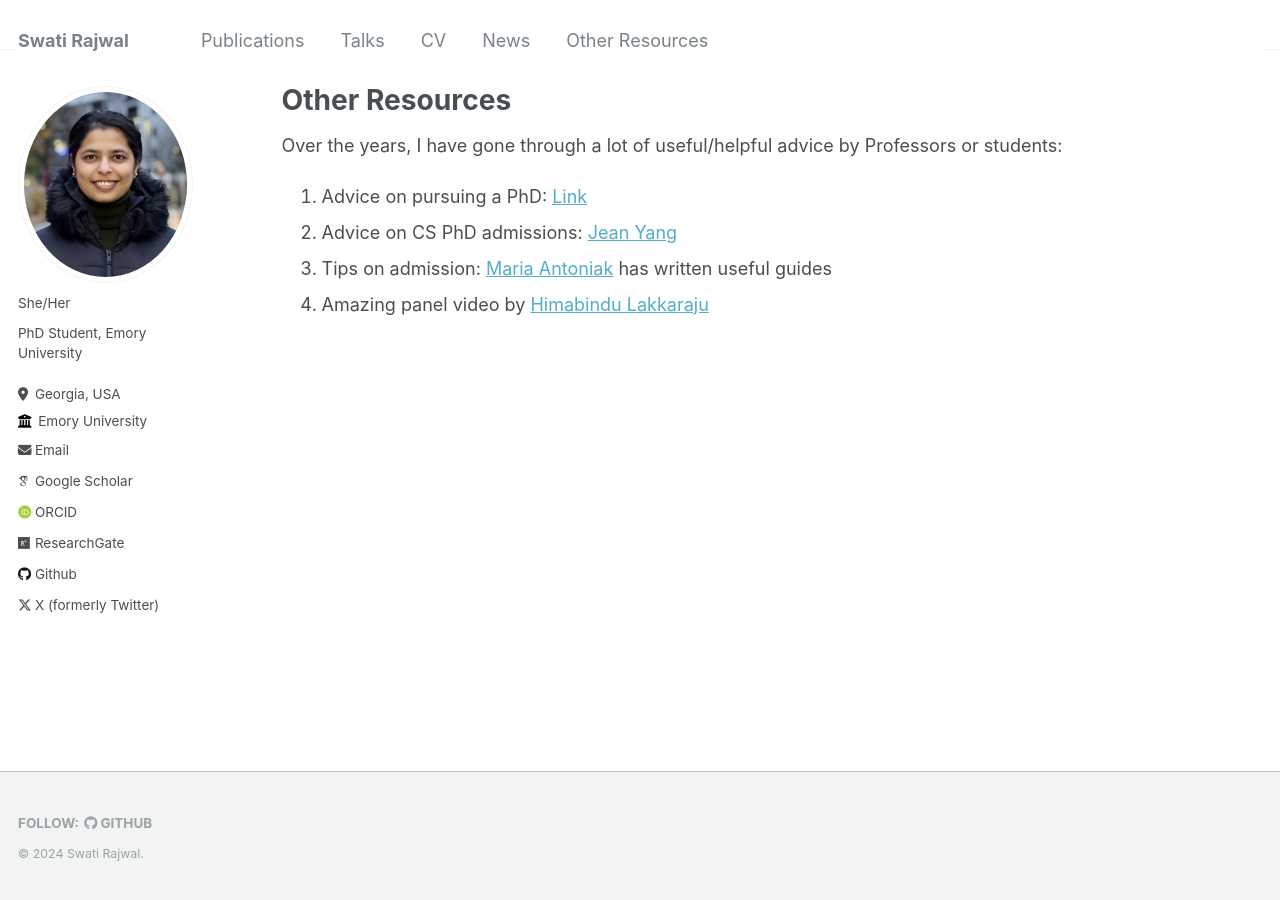
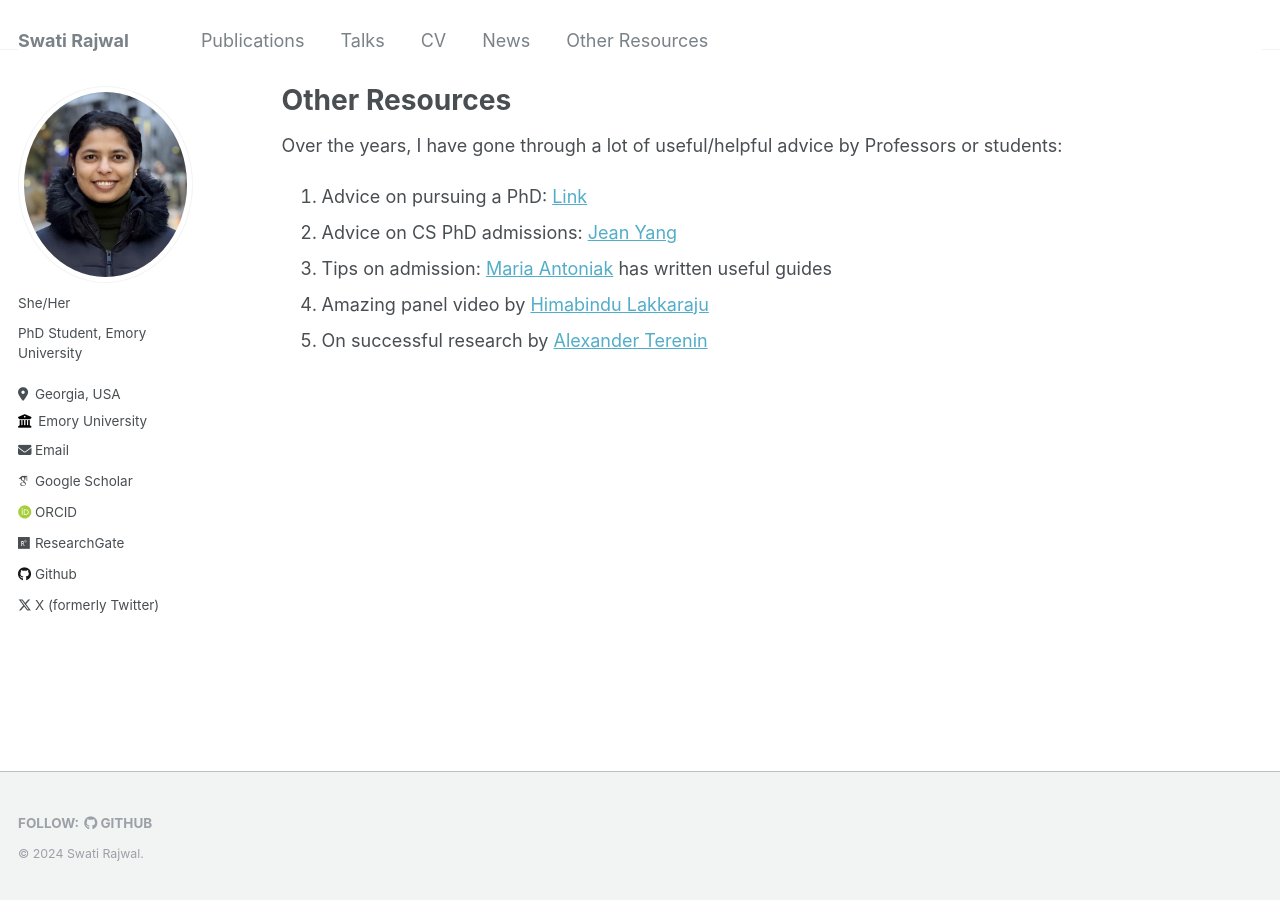
Before and after one commit to swati-rajwal/swati-rajwal.github.io, a Jekyll site: the page built from _pages/resources.md, in a window 1280 px wide. Built offline with Jekyll 4.4.1, drawn with Linux system fonts in a browser that asks for light colours; some web fonts are replaced.

Commit message:
Update resources.md

```diff
--- a/_pages/resources.md
+++ b/_pages/resources.md
@@ -11,3 +11,4 @@ Over the years, I have gone through a lot of useful/helpful advice by Professors
 2. Advice on CS PhD admissions: <a href="https://jxyzabc.blogspot.com/2012/10/faq-applying-to-graduate-school-for.html" target="_blank">Jean Yang</a>
 3. Tips on admission: <a href="https://maria-antoniak.github.io/2020/11/27/phd-applications.html" target="_blank">Maria Antoniak</a> has written useful guides
 4. Amazing panel video by <a href="https://www.youtube.com/watch?v=z6TkkdlRWcU" target="_blank">Himabindu Lakkaraju</a>
+5. On successful research by <a href="https://avt.im/blog/on-successful-research/" target="_blank">Alexander Terenin</a>
```
